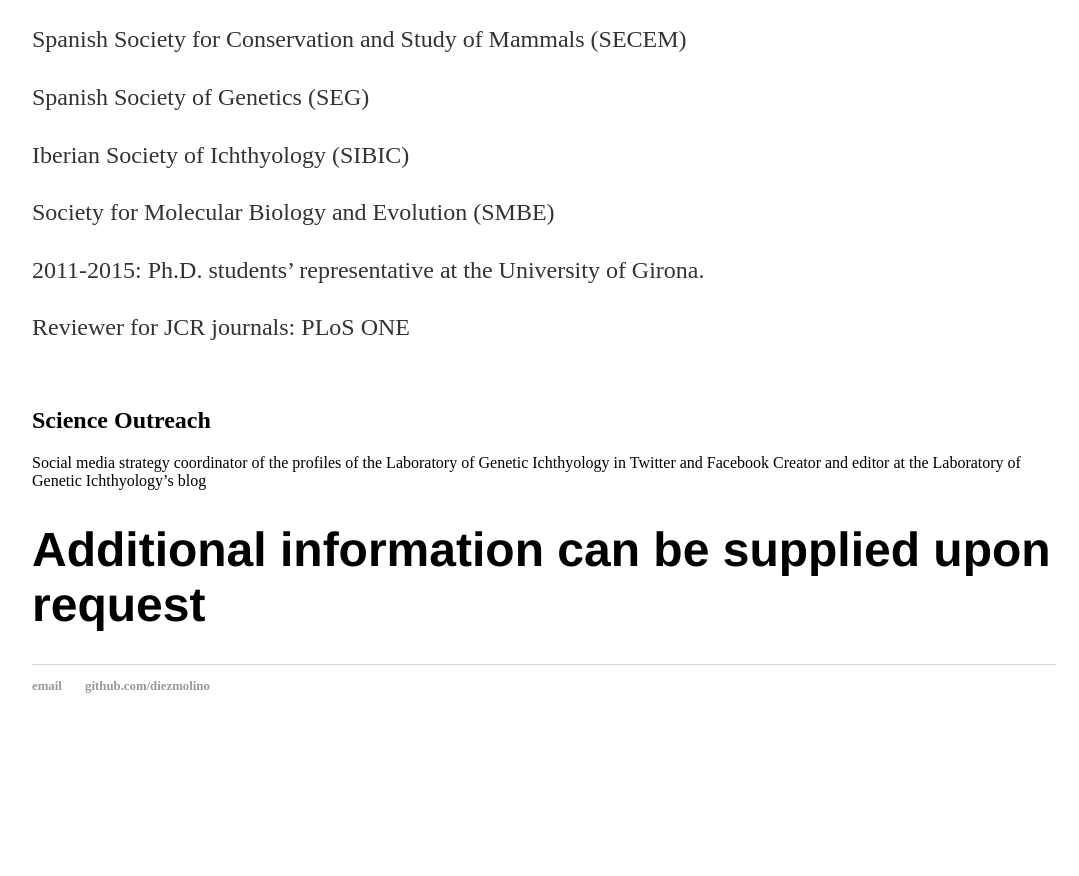
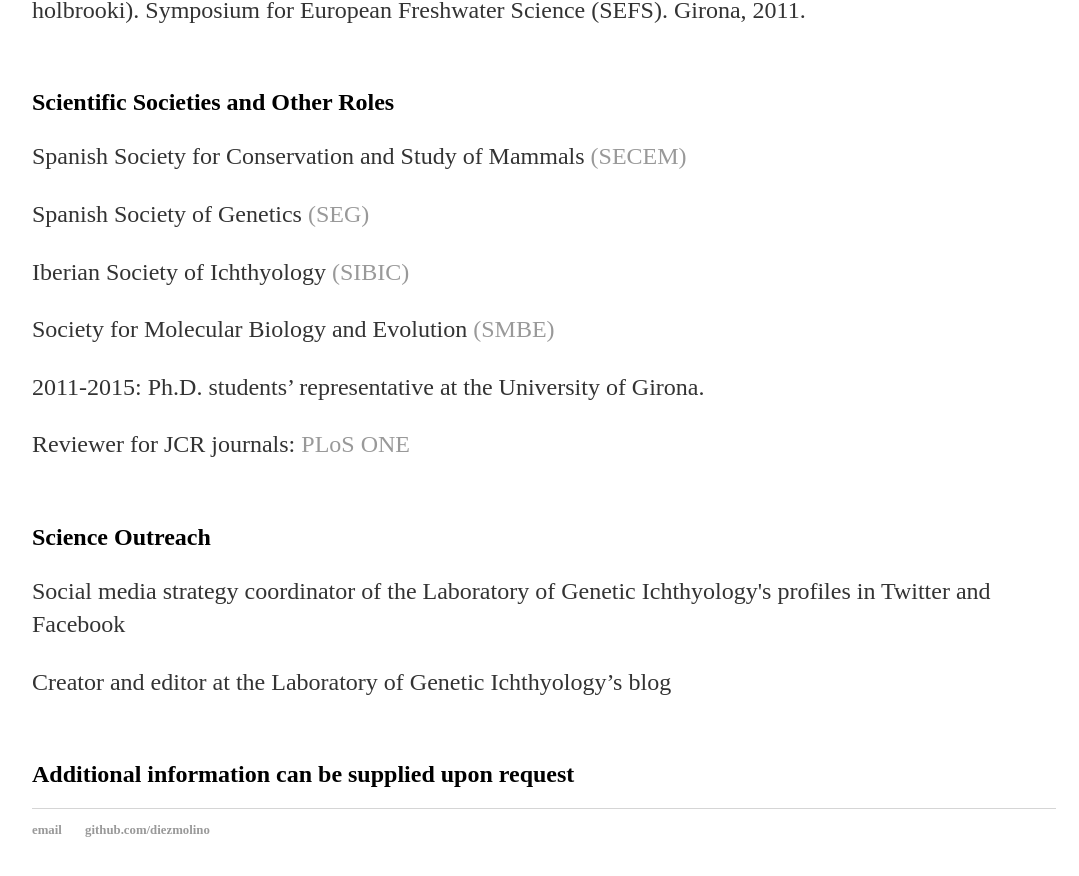
Before and after one commit to DiezMolino/diezmolino.github.io, a Jekyll site: the page cv/index.html, which Jekyll copies as it is, in a window 1280 px wide and 900 px high, scrolled down 5450 px. Shown: the top 876 px of the window, without its empty margins (96-1175 px from the left). Built offline with Jekyll 4.4.1, drawn with Linux system fonts in a browser that asks for light colours; before the commit the page ends 6206 px from its top, so only the background shows below that.

Commit message:
Update index.html

```diff
--- a/cv/index.html
+++ b/cv/index.html
@@ -190,7 +190,7 @@
 
 <br/>
 
-'Genetic diversity and population structure of the non-native Eastern mosquitofish <i>(Gambusia holbrooki)</i> in Mediterranean streams'. <a href="http://www.tesisenred.net/bitstream/handle/10803/300440/tddm1de1.pdf?sequence=5" target="_blank"> Ph.D. Thesis. University of Girona.
+<p>'Genetic diversity and population structure of the non-native Eastern mosquitofish <i>(Gambusia holbrooki)</i> in Mediterranean streams'. <a href="http://www.tesisenred.net/bitstream/handle/10803/300440/tddm1de1.pdf?sequence=5" target="_blank"> Ph.D. Thesis. University of Girona.</a><p>
 
 <br/>
 
@@ -220,35 +220,30 @@
 <a name='Scientific Societies and Other Roles'></a>
 <h2>Scientific Societies and Other Roles</h2>
 
-<p>Spanish Society for Conservation and Study of Mammals <a href="http://www.secem.es/"></a>(SECEM)</p>
+<p>Spanish Society for Conservation and Study of Mammals <a href="http://www.secem.es/">(SECEM)</a></p>
 
-<p>Spanish Society of Genetics <a href="http://www.segenetica.es/"></a>(SEG)</p>
+<p>Spanish Society of Genetics <a href="http://www.segenetica.es/">(SEG)</a></p>
 
-<p>Iberian Society of Ichthyology <a href="http://www.sibic.org/sibic.html"></a>(SIBIC)</p>
+<p>Iberian Society of Ichthyology <a href="http://www.sibic.org/sibic.html">(SIBIC)</a></p>
 
-<p>Society for Molecular Biology and Evolution <a href="https://www.smbe.org/smbe/"></a>(SMBE)</p>
+<p>Society for Molecular Biology and Evolution <a href="https://www.smbe.org/smbe/">(SMBE)</a></p>
 
 <p>2011-2015: Ph.D. students’ representative at the University of Girona.</p>
 
-<p>Reviewer for JCR journals: PLoS ONE</p>
+<p>Reviewer for JCR journals: <a href="http://www.plosone.org/">PLoS ONE</a></p>
 
 <br/>
 
 <a name='Science Outreach'></a>
 <h2>Science Outreach</h2>
 
-Social media strategy coordinator of the profiles of the Laboratory of Genetic Ichthyology in Twitter and Facebook
-Creator and editor at the Laboratory of Genetic Ichthyology’s blog
+<p>Social media strategy coordinator of the Laboratory of Genetic Ichthyology's profiles in Twitter and Facebook</p>
+
+<p>Creator and editor at the Laboratory of Genetic Ichthyology’s blog</p>
 
 <br/>
 
-
-<h1>Additional information can be supplied upon request<h1>
-
-
-
-
-
+<h2>Additional information can be supplied upon request<h2>
 
 
     		</div><!-- /.blurb -->
```
